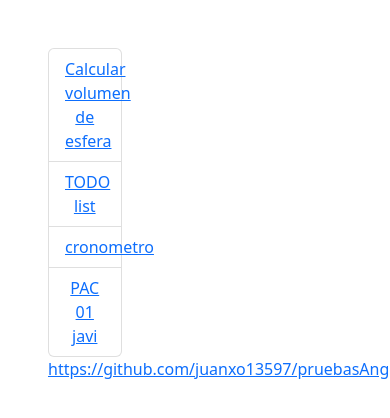
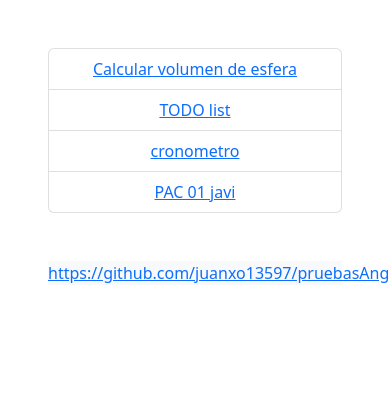
Before and after one commit to juanjosenavarro13/pruebasAngular, an Angular app: page / in a window 390 px wide. Shown: the top 418 px of the page. Built offline with nearby package versions, Linux system fonts and the light colour scheme.

Commit message:
fix menu resolution mobile

```diff
--- a/src/app/components/menu/menu.component.html
+++ b/src/app/components/menu/menu.component.html
@@ -1,4 +1,4 @@
-<div class="col-3 text-center">
+<div class="col-lg-3 text-center">
   <ul class="list-group">
     <li class="list-group-item"><a routerLink="/volumenEsfera">Calcular volumen de esfera</a></li>
     <li class="list-group-item"><a routerLink="/todoList">TODO list</a></li>
@@ -6,7 +6,8 @@
     <li class="list-group-item"><a routerLink="/pac01javi">PAC 01 javi</a></li>
   </ul>
 
-
+<p class="mt-5 bg-light">
   <a href="https://github.com/juanxo13597/pruebasAngular">https://github.com/juanxo13597/pruebasAngular</a>
+</p>
 
 </div>
```
